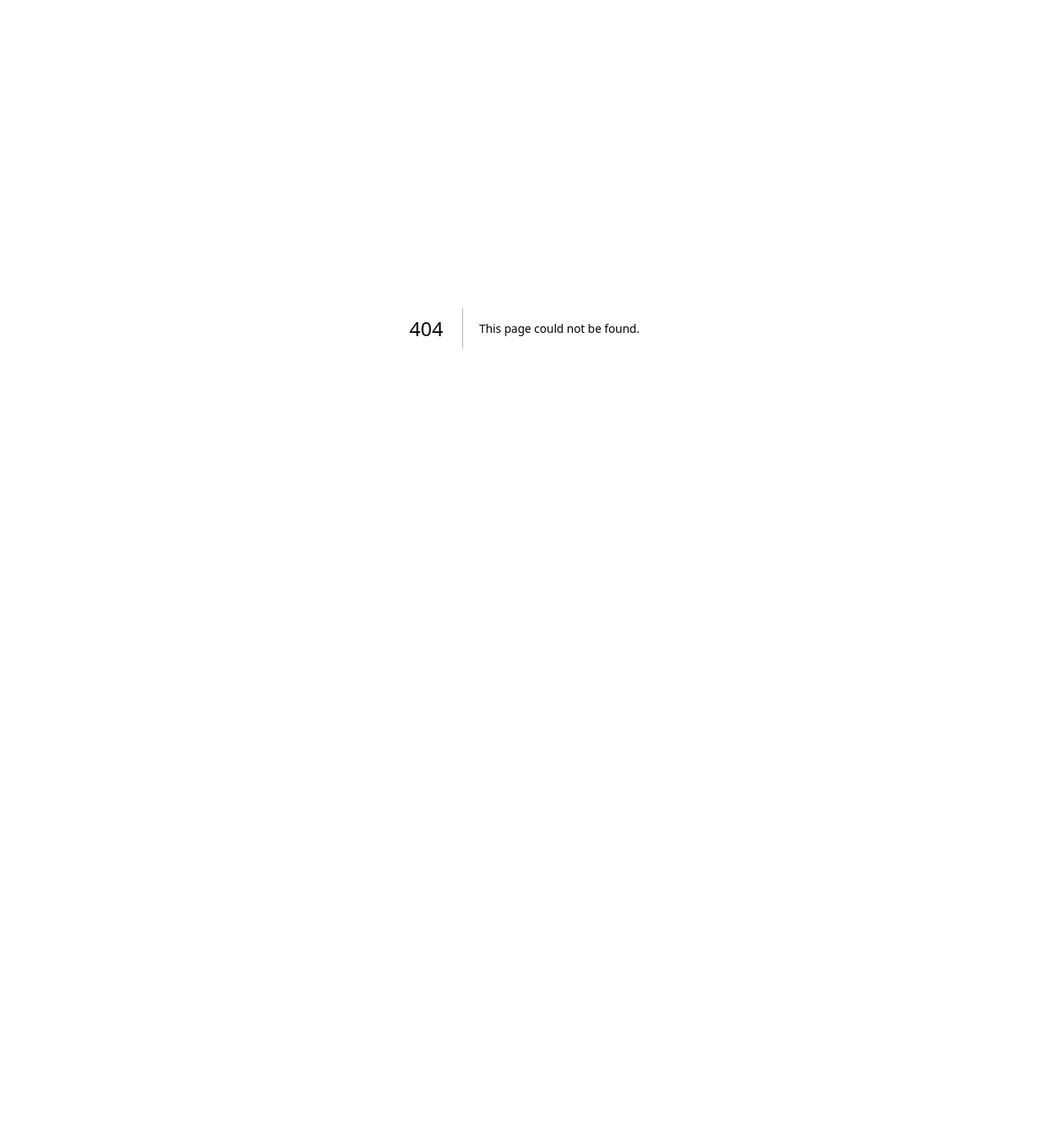
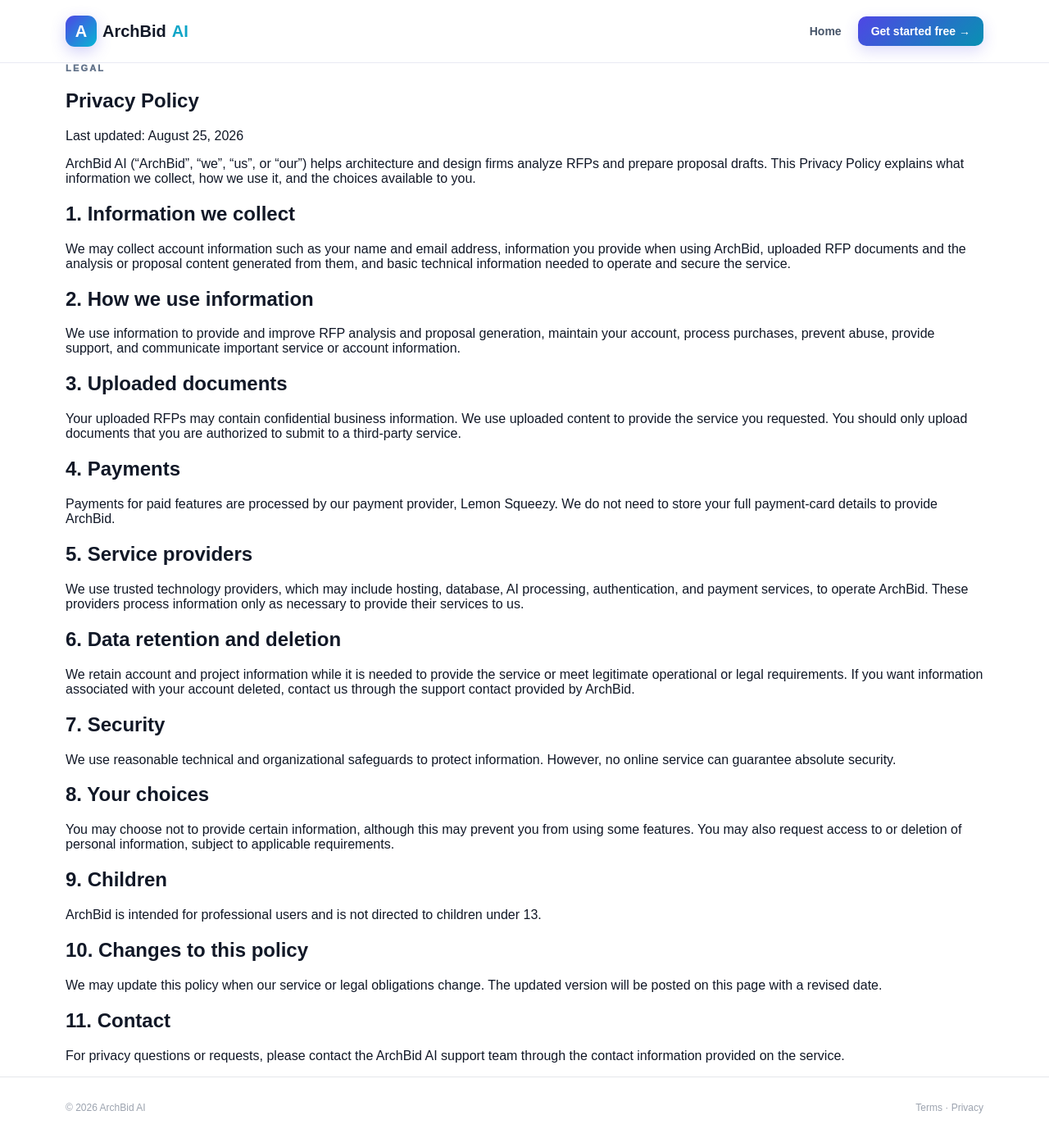
Before and after one commit to ultrarevisions-bit/archbid-ai, a Next.js app: page /privacy in a window 1280 px wide. Before the commit this address had no page. Shown: the whole page at 82% size. Before the commit the page ends 800 px from the top, so only its background shows below. Built offline with nearby package versions, Linux system fonts and the light colour scheme.

Commit message:
Add ArchBid AI privacy policy page

```diff
--- /dev/null
+++ b/app/privacy/page.tsx
@@ -0,0 +1,38 @@
+import Link from "next/link";
+
+export default function PrivacyPage() {
+  return (
+    <main className="legal-page">
+      <nav className="home-nav"><div className="container nav-inner"><Link className="brand" href="/"><span className="brand-mark">A</span> ArchBid <span className="brand-ai">AI</span></Link><div className="nav-actions"><Link className="nav-login" href="/">Home</Link><Link className="nav-cta" href="/analyze">Get started free →</Link></div></div></nav>
+      <article className="legal-content container">
+        <div className="section-label">LEGAL</div>
+        <h1>Privacy Policy</h1>
+        <p className="legal-updated">Last updated: August 25, 2026</p>
+        <p>ArchBid AI (“ArchBid”, “we”, “us”, or “our”) helps architecture and design firms analyze RFPs and prepare proposal drafts. This Privacy Policy explains what information we collect, how we use it, and the choices available to you.</p>
+        <h2>1. Information we collect</h2>
+        <p>We may collect account information such as your name and email address, information you provide when using ArchBid, uploaded RFP documents and the analysis or proposal content generated from them, and basic technical information needed to operate and secure the service.</p>
+        <h2>2. How we use information</h2>
+        <p>We use information to provide and improve RFP analysis and proposal generation, maintain your account, process purchases, prevent abuse, provide support, and communicate important service or account information.</p>
+        <h2>3. Uploaded documents</h2>
+        <p>Your uploaded RFPs may contain confidential business information. We use uploaded content to provide the service you requested. You should only upload documents that you are authorized to submit to a third-party service.</p>
+        <h2>4. Payments</h2>
+        <p>Payments for paid features are processed by our payment provider, Lemon Squeezy. We do not need to store your full payment-card details to provide ArchBid.</p>
+        <h2>5. Service providers</h2>
+        <p>We use trusted technology providers, which may include hosting, database, AI processing, authentication, and payment services, to operate ArchBid. These providers process information only as necessary to provide their services to us.</p>
+        <h2>6. Data retention and deletion</h2>
+        <p>We retain account and project information while it is needed to provide the service or meet legitimate operational or legal requirements. If you want information associated with your account deleted, contact us through the support contact provided by ArchBid.</p>
+        <h2>7. Security</h2>
+        <p>We use reasonable technical and organizational safeguards to protect information. However, no online service can guarantee absolute security.</p>
+        <h2>8. Your choices</h2>
+        <p>You may choose not to provide certain information, although this may prevent you from using some features. You may also request access to or deletion of personal information, subject to applicable requirements.</p>
+        <h2>9. Children</h2>
+        <p>ArchBid is intended for professional users and is not directed to children under 13.</p>
+        <h2>10. Changes to this policy</h2>
+        <p>We may update this policy when our service or legal obligations change. The updated version will be posted on this page with a revised date.</p>
+        <h2>11. Contact</h2>
+        <p>For privacy questions or requests, please contact the ArchBid AI support team through the contact information provided on the service.</p>
+      </article>
+      <footer><div className="container"><span>© 2026 ArchBid AI</span><span><Link href="/terms">Terms</Link> · <Link href="/privacy">Privacy</Link></span></div></footer>
+    </main>
+  );
+}
```
